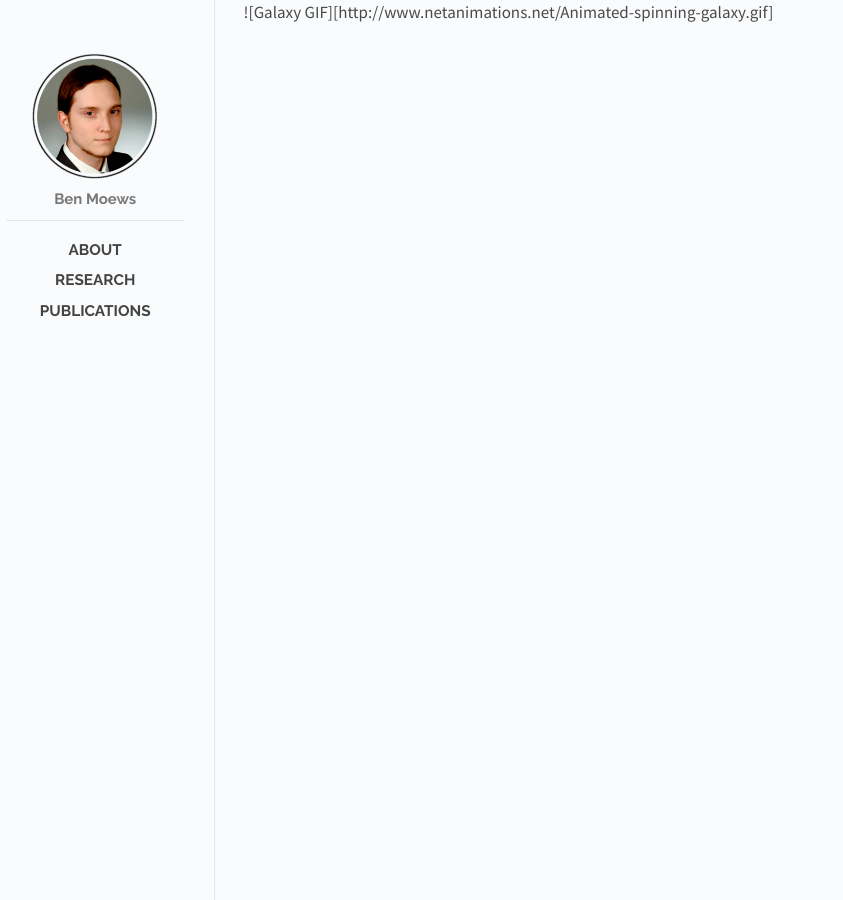
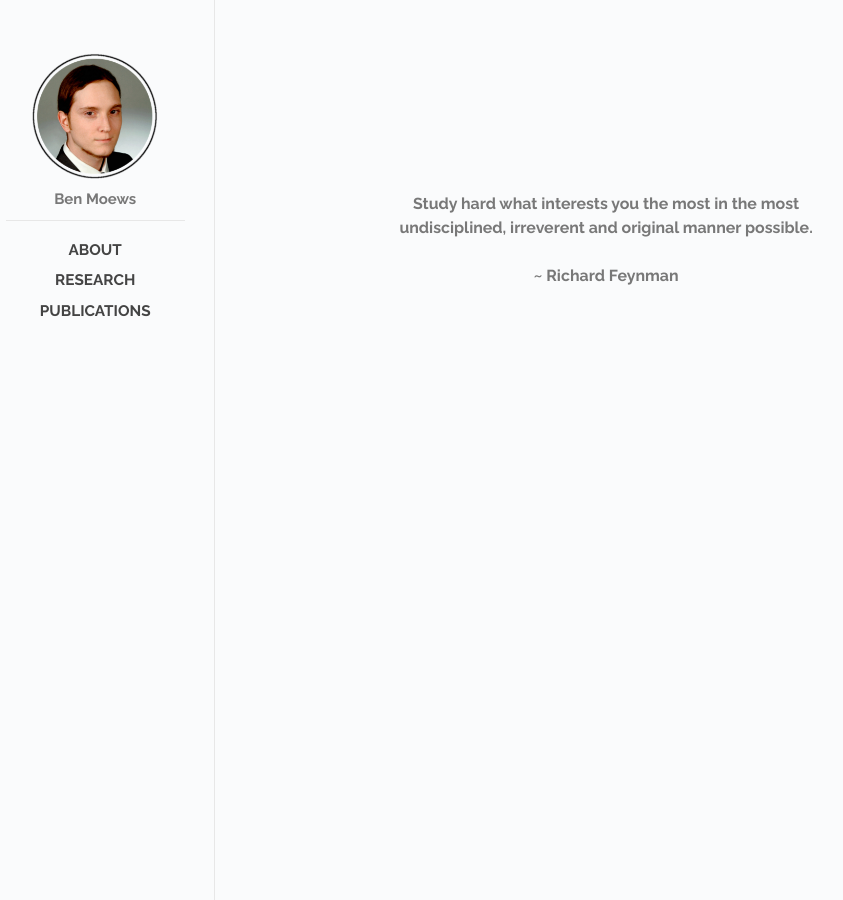
Before and after one commit to moews/moews.github.io, a Jekyll site: the page built from _posts/2017-03-28-home.md, in a window 1280 px wide. Shown: the whole page, without its empty margins (144-987 px from the left). Built offline with Jekyll 4.4.1, drawn with Linux system fonts in a browser that asks for light colours.

Commit message:
Update 2017-03-28-home.md

```diff
--- a/_posts/2017-03-28-home.md
+++ b/_posts/2017-03-28-home.md
@@ -7,31 +7,29 @@ categories: home
 hidden: true
 ---
 
-[//]: #<html>
-[//]: #<br><br>
-[//]: #<br><br>
-[//]: #<br><br>
-[//]: #<br><br>
-[//]: #</html>
+<html>
+<br><br>
+<br><br>
+<br><br>
+<br><br>
+</html>
 
-[//]: #<html>
-[//]: #<style>
-[//]: #body {
-[//]: #        color: #787878;
-[//]: #}
-[//]: #</style>
-[//]: #</html>
+<html>
+<style>
+body {
+        color: #787878;
+}
+</style>
+</html>
 
-[//]: #<html>
-[//]: #<center>
-[//]: #<h3>
-[//]: #Study hard what interests you the most in the most
-[//]: #<br>
-[//]: #undisciplined, irreverent and original manner possible.
-[//]: #<br><br>
-[//]: #~ Richard Feynman
-[//]: #</h3>
-[//]: #</center>
-[//]: #</html>
-
-![Galaxy GIF][http://www.netanimations.net/Animated-spinning-galaxy.gif]
+<html>
+<center>
+<h3>
+Study hard what interests you the most in the most
+<br>
+undisciplined, irreverent and original manner possible.
+<br><br>
+~ Richard Feynman
+</h3>
+</center>
+</html>
```
